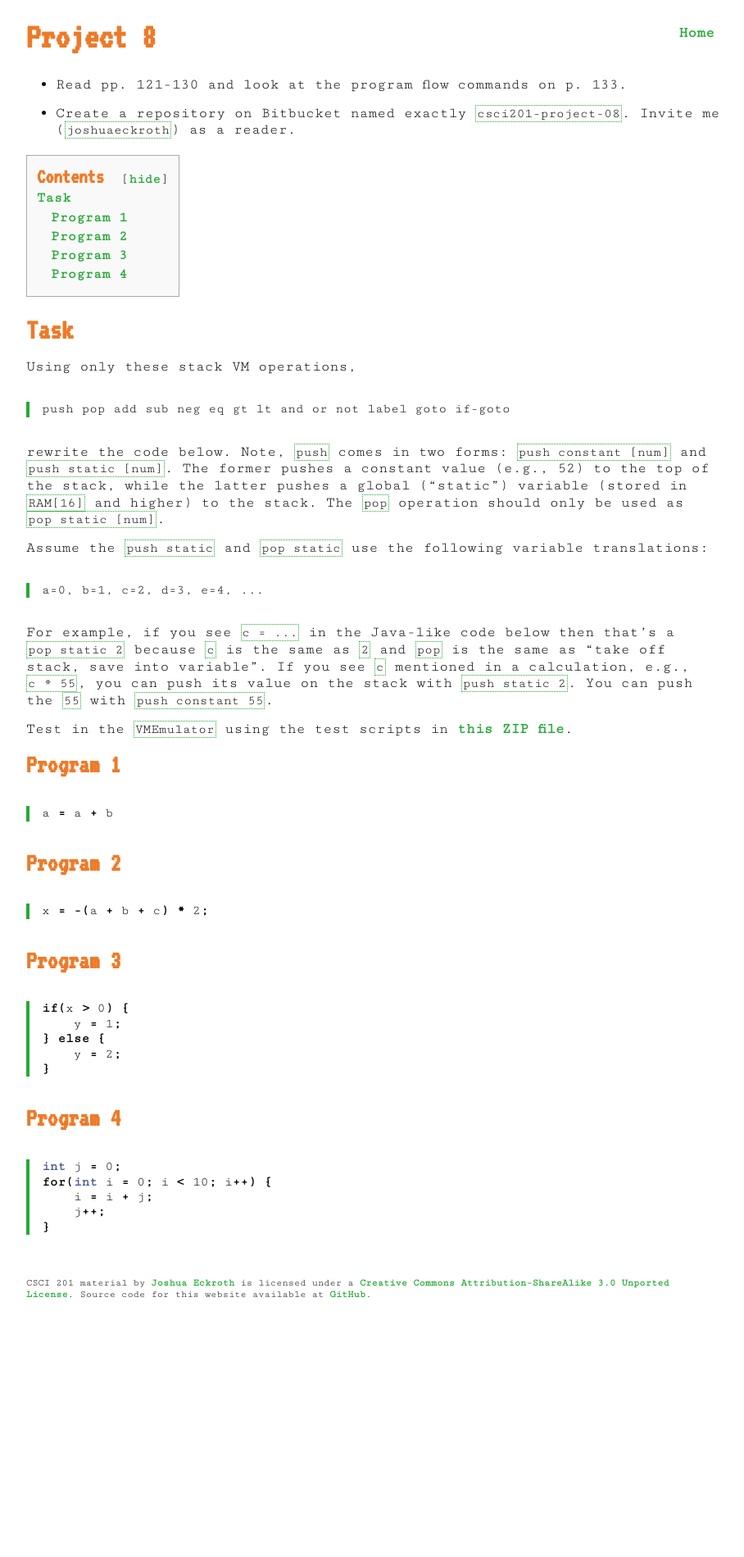
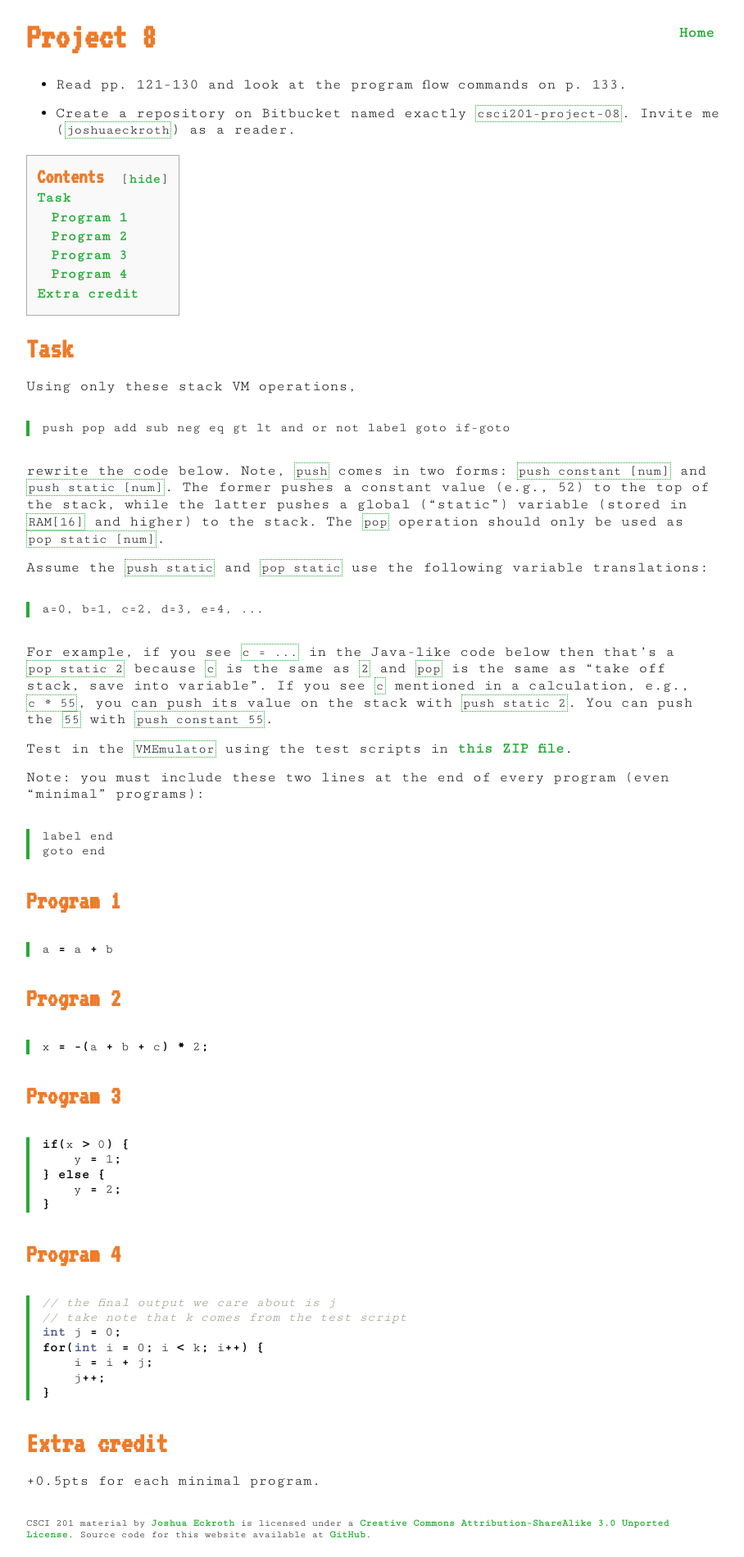
Before and after one commit to joshuaeckroth/csci201-website, a Jekyll site: the page built from projects/project-08.markdown, in a window 1280 px wide. Shown: the whole page at 82% size, without its empty margins (183-1091 px from the left). Built offline with Jekyll 4.4.1, drawn with Linux system fonts in a browser that asks for light colours; Markdown is read by kramdown in place of the engine named in the settings; before the commit the page ends 1606 px from its top, so only the background shows below that.

Commit message:
Updated project 08

````diff
--- a/projects/project-08.markdown
+++ b/projects/project-08.markdown
@@ -31,6 +31,13 @@ For example, if you see `c = ...` in the Java-like code below then that's a `pop
 
 Test in the `VMEmulator` using the test scripts in [this ZIP file](/code/project-08.zip).
 
+Note: you must include these two lines at the end of every program (even "minimal" programs):
+
+```
+label end
+goto end
+```
+
 ### Program 1
 
 {% highlight java %}
@@ -56,9 +63,15 @@ if(x > 0) {
 ### Program 4
 
 {% highlight java %}
+// the final output we care about is j
+// take note that k comes from the test script
 int j = 0;
-for(int i = 0; i < 10; i++) {
+for(int i = 0; i < k; i++) {
     i = i + j;
     j++;
 }
 {% endhighlight %}
+
+## Extra credit
+
++0.5pts for each minimal program.
````
Also changed, not shown: 1 other file.
